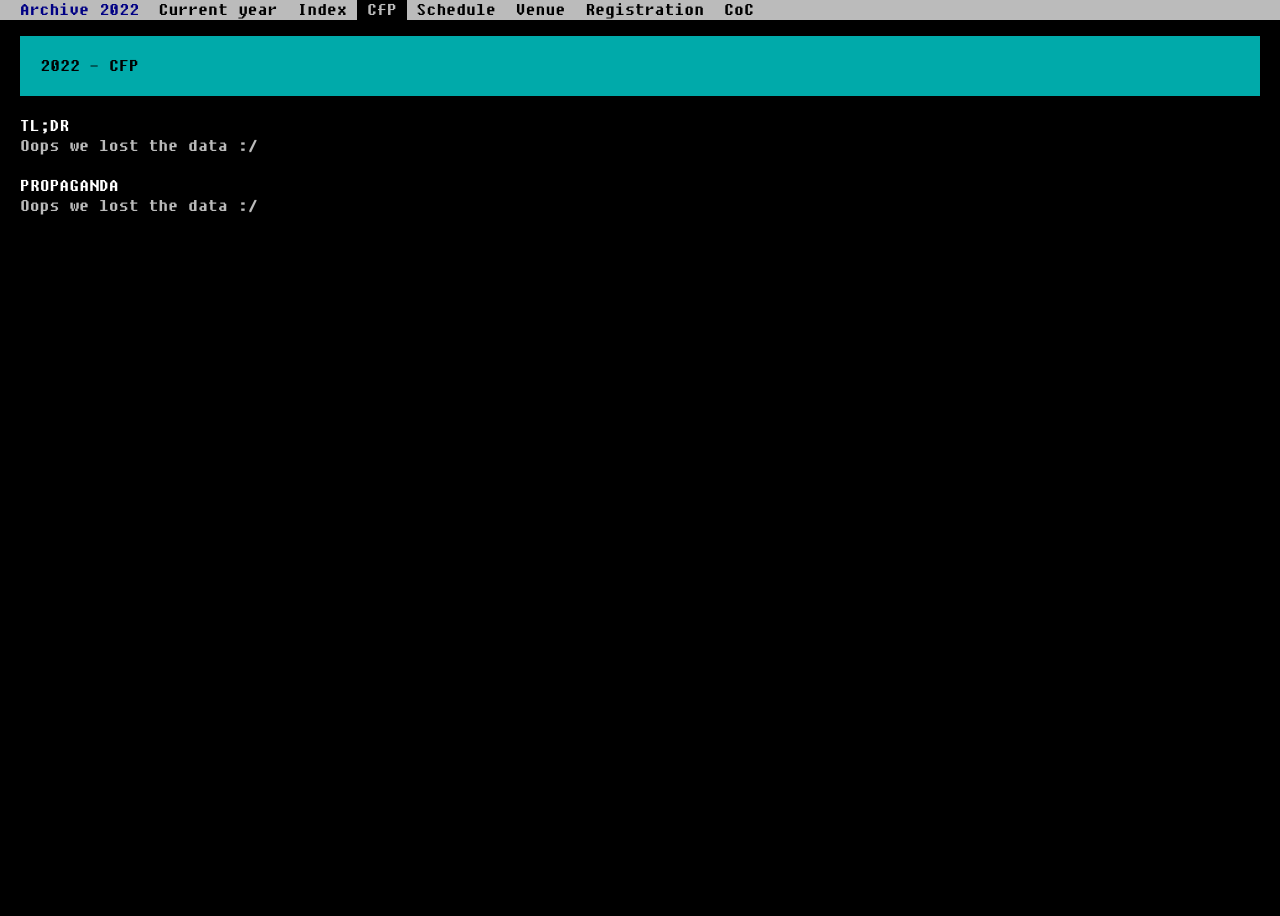
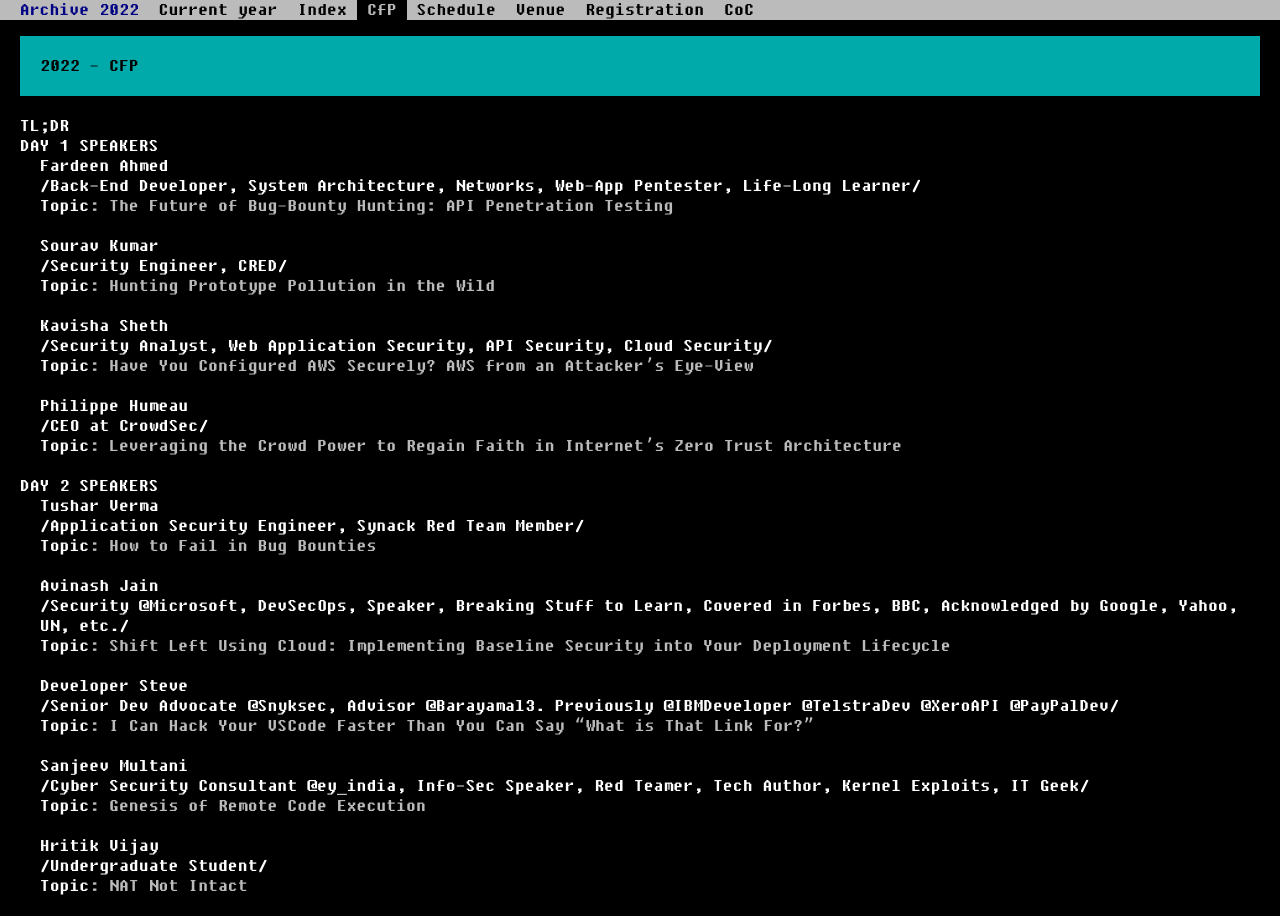
Before and after one commit to BSidesNoida/bsidesnoida.github.io, a Jekyll site: the page built from archive/2021/02_cfp.md, in a window 1280 px wide. Built offline with Jekyll 4.4.1, drawn with Linux system fonts in a browser that asks for light colours; nearby versions of some CDN libraries.

Commit message:
Update 02_cfp.md

```diff
--- a/archive/2021/02_cfp.md
+++ b/archive/2021/02_cfp.md
@@ -8,8 +8,43 @@
 
 # TL;DR
 
-Oops we lost the data :/
+# Day 1 Speakers
 
-# Propaganda
+- **Fardeen Ahmed**
+  *Back-End Developer, System Architecture, Networks, Web-App Pentester, Life-Long Learner*
+  **Topic**: The Future of Bug-Bounty Hunting: API Penetration Testing
 
-Oops we lost the data :/
+- **Sourav Kumar**
+  *Security Engineer, CRED*
+  **Topic**: Hunting Prototype Pollution in the Wild
+
+- **Kavisha Sheth**
+  *Security Analyst, Web Application Security, API Security, Cloud Security*
+  **Topic**: Have You Configured AWS Securely? AWS from an Attacker's Eye-View
+
+- **Philippe Humeau**
+  *CEO at CrowdSec*
+  **Topic**: Leveraging the Crowd Power to Regain Faith in Internet’s Zero Trust Architecture
+
+
+# Day 2 Speakers
+
+- **Tushar Verma**
+  *Application Security Engineer, Synack Red Team Member*
+  **Topic**: How to Fail in Bug Bounties
+
+- **Avinash Jain**
+  *Security @Microsoft, DevSecOps, Speaker, Breaking Stuff to Learn, Covered in Forbes, BBC, Acknowledged by Google, Yahoo, UN, etc.*
+  **Topic**: Shift Left Using Cloud: Implementing Baseline Security into Your Deployment Lifecycle
+
+- **Developer Steve**
+  *Senior Dev Advocate @Snyksec, Advisor @Barayamal3. Previously @IBMDeveloper @TelstraDev @XeroAPI @PayPalDev*
+  **Topic**: I Can Hack Your VSCode Faster Than You Can Say "What is That Link For?"
+
+- **Sanjeev Multani**
+  *Cyber Security Consultant @ey_india, Info-Sec Speaker, Red Teamer, Tech Author, Kernel Exploits, IT Geek*
+  **Topic**: Genesis of Remote Code Execution
+
+- **Hritik Vijay**
+  *Undergraduate Student*
+  **Topic**: NAT Not Intact
```
